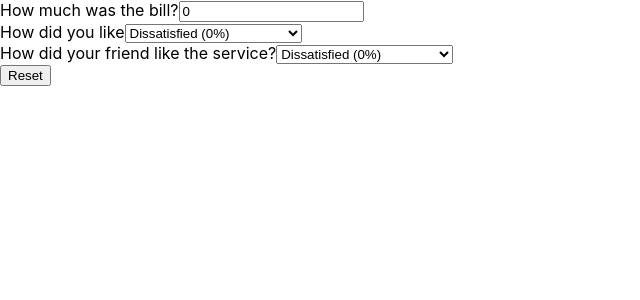
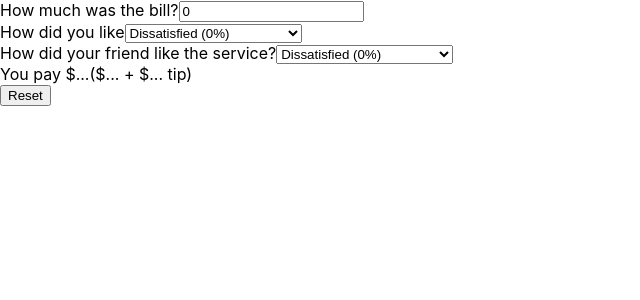
Before and after one commit to BoosterTech/tip_calculator, a React (Create React App) app: page / in a window 1280 px wide. Shown: the top 300 px of the page, without its empty margins (0-640 px from the left). Built offline with nearby package versions, Linux system fonts and the light colour scheme.

Commit message:
static <span> added

```diff
--- a/src/components/Output/Output.js
+++ b/src/components/Output/Output.js
@@ -1,3 +1,9 @@
-const Output = () => {};
+const Output = () => {
+  return (
+    <div>
+      <span>You pay $...($... + $... tip) </span>
+    </div>
+  );
+};
 
 export default Output;
```
